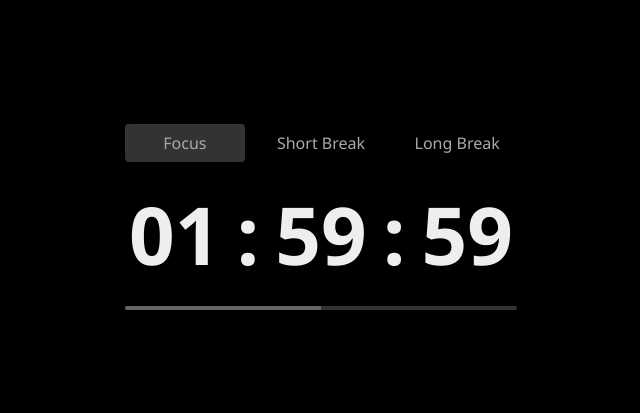
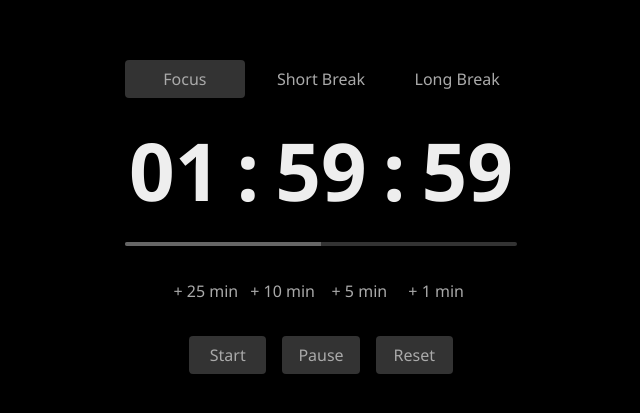
Before and after one commit to nhphong0410/vuejs-cheap-pomodoro-timer, a Vue app: page / in a window 1280 px wide. Shown: the part 183-596 px from the top of the page, without its empty margins (319-959 px from the left). Built offline with nearby package versions, Linux system fonts and the light colour scheme; the HTML template or start-up script is replaced by a standard one.

Commit message:
blah blah blah

```diff
--- a/src/App.vue
+++ b/src/App.vue
@@ -1,28 +1,40 @@
 <script setup lang='ts'>
-import { computed, ref } from 'vue';
+import { ref } from 'vue'
 
-import ButtonComponent from './components/ButtonComponent.vue';
+import ButtonComponent from './components/ButtonComponent.vue'
 import ProgressComponent from './components/ProgressComponent.vue'
 import TimerComponent from './components/TimerComponent.vue'
-import { ButtonType, Tabs } from './utils/enums';
+import { ButtonType, Tabs } from './utils/enums'
 
-const activeTab = ref<Tabs>(Tabs.Focus);
+const activeTab = ref<Tabs>(Tabs.Focus)
 
-const isFocus = computed(() => activeTab.value === Tabs.Focus)
-const isShortBreak = computed(() => activeTab.value === Tabs.ShortBreak)
-const isLongBreak = computed(() => activeTab.value === Tabs.LongBreak)
+const isActive = (tab: Tabs) => activeTab.value === tab
+const handleTabClick = (tab: Tabs) => activeTab.value = tab
 </script>
 
 <template>
   <main class='main'>
     <div class='container'>
       <div class='type-buttons-container'>
-        <ButtonComponent :type='ButtonType.Tab' :active='isFocus'>{{ Tabs.Focus }}</ButtonComponent>
-        <ButtonComponent :type='ButtonType.Tab' :active='isShortBreak'>{{ Tabs.ShortBreak }}</ButtonComponent>
-        <ButtonComponent :type='ButtonType.Tab' :active='isLongBreak'>{{ Tabs.LongBreak }}</ButtonComponent>
+        <template v-for='tab in Object.values(Tabs)' :key='tab'>
+          <ButtonComponent :type='ButtonType.Tab' :active='isActive(tab)' @onClick='handleTabClick(tab)'>
+            {{ tab }}
+          </ButtonComponent>
+        </template>
       </div>
       <TimerComponent />
       <ProgressComponent />
+      <div class='add-time-buttons-container'>
+        <ButtonComponent :type='ButtonType.Text'>+ 25 min</ButtonComponent>
+        <ButtonComponent :type='ButtonType.Text'>+ 10 min</ButtonComponent>
+        <ButtonComponent :type='ButtonType.Text'>+ 5 min</ButtonComponent>
+        <ButtonComponent :type='ButtonType.Text'>+ 1 min</ButtonComponent>
+      </div>
+      <div class='controls-container'>
+        <ButtonComponent>{{ 'Start' }}</ButtonComponent>
+        <ButtonComponent>{{ 'Pause' }}</ButtonComponent>
+        <ButtonComponent>{{ 'Reset' }}</ButtonComponent>
+      </div>
     </div>
   </main>
 </template>
@@ -51,4 +63,16 @@ const isLongBreak = computed(() => activeTab.value === Tabs.LongBreak)
   grid-template-columns: repeat(3, 1fr);
   gap: 1rem;
 }
+
+.add-time-buttons-container {
+  display: grid;
+  grid-template-columns: repeat(4, 1fr);
+  gap: 0.5rem;
+}
+
+.controls-container {
+  display: grid;
+  grid-template-columns: repeat(3, 1fr);
+  gap: 1rem;
+}
 </style>
--- a/src/components/ButtonComponent.vue
+++ b/src/components/ButtonComponent.vue
@@ -59,4 +59,8 @@ button:hover {
 .tab-button {
   background-color: transparent;
 }
+
+.text-button {
+  padding: 0.125rem;
+}
 </style>
```
